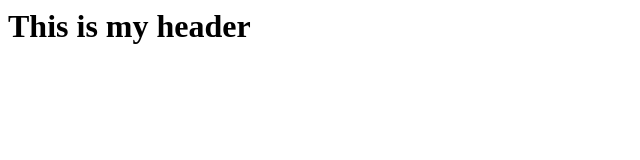
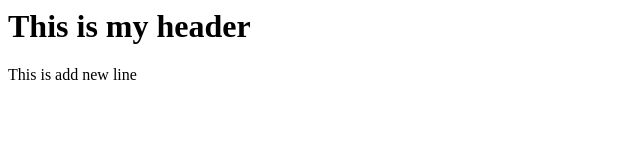
Before and after one commit to Samsadansari-code/My-Repositry, a plain HTML site: page index.html in a window 1280 px wide. Shown: the whole page, without its empty margins (0-640 px from the left). Drawn offline with Linux system fonts and the light colour scheme.

Commit message:
Added p tag index.html

```diff
--- a/index.html
+++ b/index.html
@@ -3,4 +3,5 @@
   <h1>
     This is my header
   </h1>
+  <p> This is add new line</p>
 </html>
```
